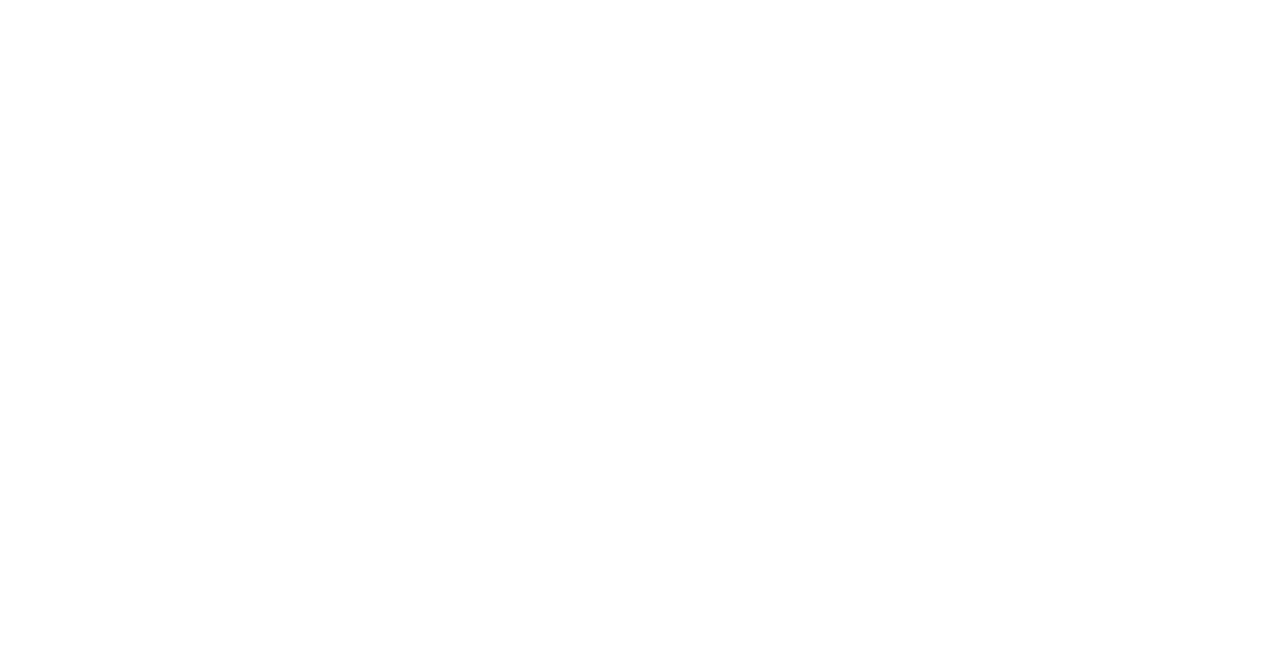
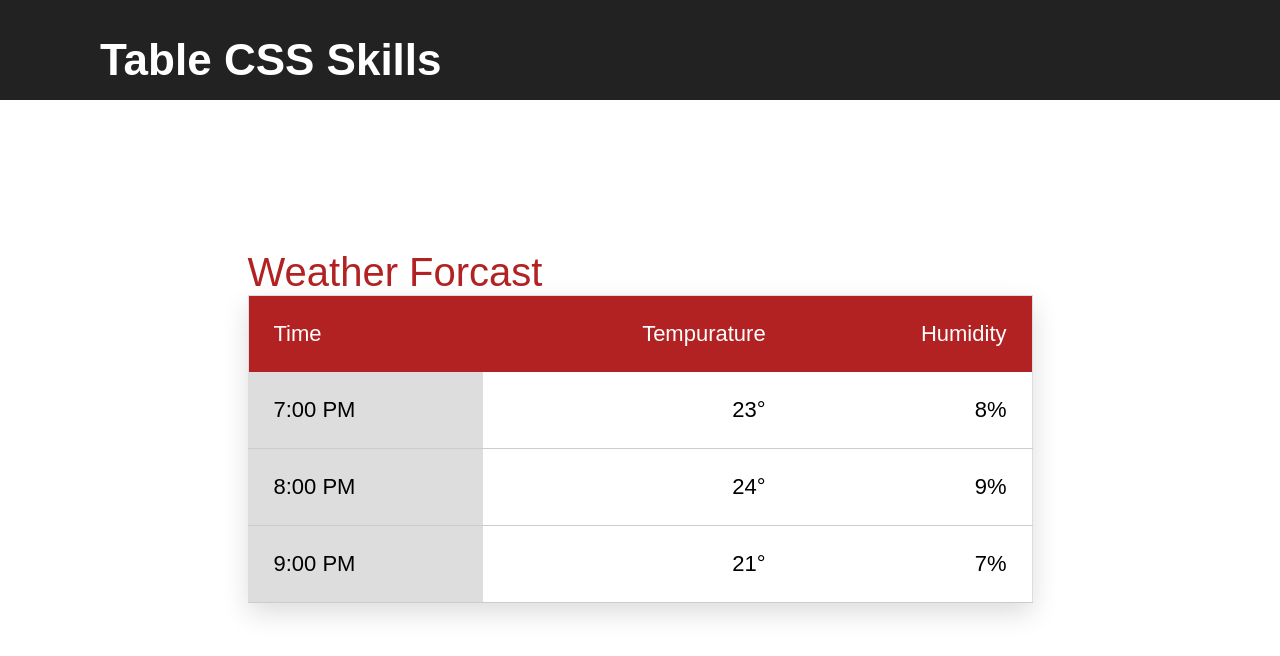
Before and after one commit to p1nkpl4typus/Assignment-Two, a plain HTML site: page index.html in a window 1280 px wide. Drawn offline with Linux system fonts and the light colour scheme.

Commit message:
completed index.html and updated styles

```diff
--- /dev/null
+++ b/css/mystyles.css
@@ -0,0 +1,76 @@
+* {
+    box-sizing: border-box;
+    margin: 0;
+    padding: 0;
+}
+
+body {
+    font-family: sans-serif;
+}
+
+header {
+    height: 100px;
+    background: #222;
+    display: flex;
+    align-items: flex-end;
+    padding-left: 100px;
+    padding-bottom: 15px;
+    color: #fff;
+    font-size: 22px;
+}
+
+section {
+    display: flex;
+    justify-content: center;
+    align-items: center;
+    margin-top: 150px;
+}
+
+table {
+    border: 1px solid #ddd;
+    height: 305px;
+    width: 785px;
+    font-size: 22px;
+    border-collapse: collapse;
+    border-spacing: 0;
+    box-shadow: 0 10px 25px 0 #ddd;
+
+}
+
+thead {
+    background: #b22222;
+    border: 0;
+
+}
+
+caption {
+    font-size: 40px;
+    text-align: left;
+    color: #b22222;
+}
+
+th:first-of-type,
+td:first-of-type {
+    text-align: left;
+    padding-left: 25px;
+}
+
+th,
+td {
+    text-align: right;
+    padding: 25px;
+    vertical-align: middle;
+}
+
+th {
+    font-weight: normal;
+    color: #fff;
+}
+
+td:first-of-type {
+    background: #ddd;
+}
+
+td {
+    border-bottom: 1px solid #ccc;
+}
--- a/index.html
+++ b/index.html
@@ -4,9 +4,46 @@
     <meta charset="UTF-8">
     <meta name="viewport" content="width=device-width, initial-scale=1.0">
     <meta http-equiv="X-UA-Compatible" content="ie=edge">
-    <title>Document</title>
+    <title>Assignment Two - Table CSS Skills</title>
+    <link rel="stylesheet" href="./css/mystyles.css">
 </head>
 <body>
 
+    <header>
+        <h1>Table CSS Skills</h1>
+    </header>
+
+    <section>
+            <table>
+                <caption>Weather Forcast</caption>
+                <thead>
+                    <tr>
+                        <th>Time</th>
+                        <th>Tempurature</th>
+                        <th>Humidity</th>
+                    </tr>
+                </thead>
+                <tbody>
+                    <tr>
+                        <td>7:00 PM</td>
+                        <td>23°</td>
+                        <td>8%</td>
+                    </tr>
+                    <tr>
+                        <td>8:00 PM</td>
+                        <td>24°</td>
+                        <td>9%</td>
+                    </tr>
+                    <tr>
+                        <td>9:00 PM</td>
+                        <td>21°</td>
+                        <td>7%</td>
+                    </tr>
+                </tbody>
+            </table>
+    </section>
+
+
+
 </body>
 </html>
```
